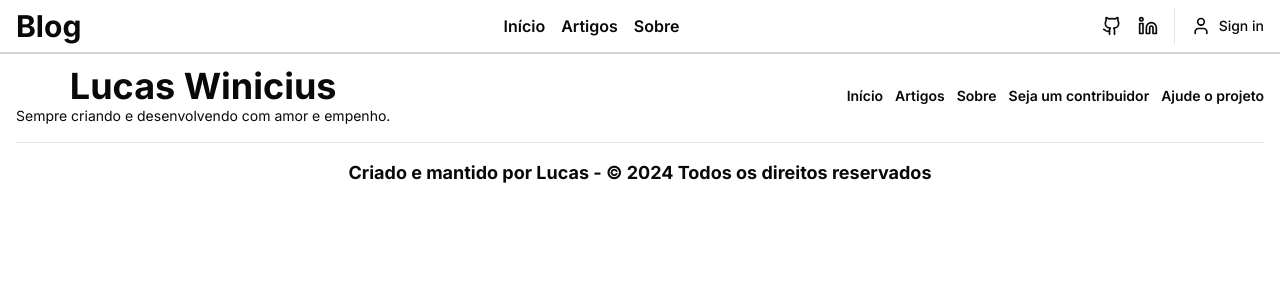
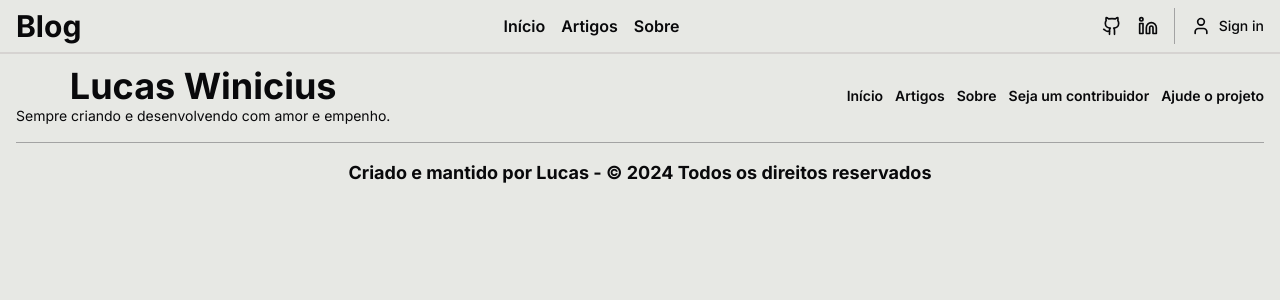
Before and after one commit to Lucas-Winicius/blog, a Next.js app: page / in a window 1280 px wide. Shown: the top 300 px of the page. Built offline with nearby package versions, Linux system fonts and the light colour scheme.

Commit message:
:lipstick: feat: adjusting background and separator colors

```diff
--- a/src/app/globals.css
+++ b/src/app/globals.css
@@ -2,6 +2,9 @@
 @tailwind components;
 @tailwind utilities;
 
+body {
+  background-color: #e7e8e4;
+}
 
 @layer base {
   :root {
@@ -60,7 +63,6 @@
   }
 }
 
-
 @layer base {
   * {
     @apply border-border;
--- a/src/components/Footer.tsx
+++ b/src/components/Footer.tsx
@@ -27,7 +27,7 @@ export default function Footer() {
         </ul>
       </div>
 
-      <Separator />
+      <Separator className="border-b border-neutral-400" />
 
       <div>
         <p className="font-bold text-lg">
--- a/src/components/Header.tsx
+++ b/src/components/Header.tsx
@@ -25,7 +25,7 @@ export default function Header() {
         <a href="#">
           <Linkedin size={20} />
         </a>
-        <Separator orientation="vertical" />
+        <Separator orientation="vertical" className="border-r border-neutral-400" />
         <button className="flex space-x-2 items-center">
           <User size={20} />
           <p className="text-sm font-medium">Sign in</p>
```
